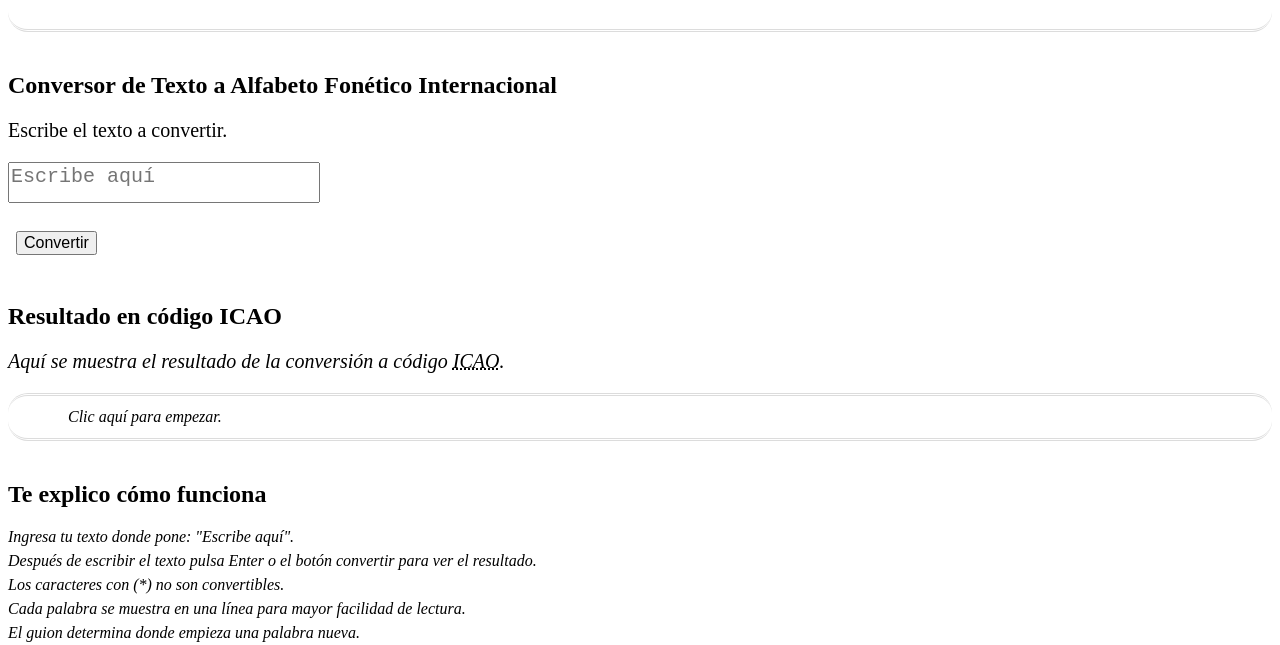
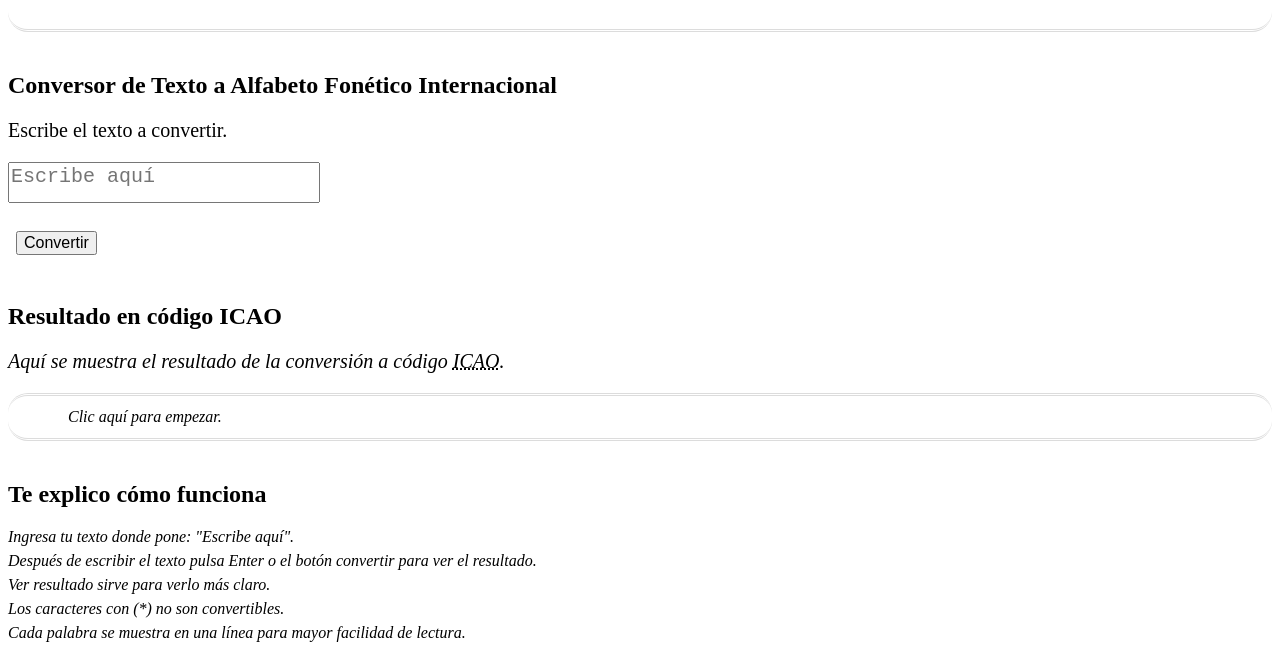
Before and after one commit to p3p2/alfabetofonetico, a plain HTML site: page index.html in a window 1280 px wide. Shown: the part 303-948 px from the top of the page. Drawn offline with Linux system fonts and the light colour scheme.

Commit message:
Update index.html

```diff
--- a/index.html
+++ b/index.html
@@ -89,6 +89,7 @@
             <h2 id="fncionamiento">Te explico cómo funciona</h2>
             <i class="block margin-botton">Ingresa tu texto donde pone: "Escribe aquí".</i>
             <i class="block margin-botton">Después de escribir el texto pulsa Enter o el botón convertir para ver el resultado.</i>
+            <i class="block margin-botton">Ver resultado sirve para verlo más claro.</i>
             <i class="block margin-botton">Los caracteres con (*) no son convertibles.</i>
             <i class="block margin-botton">Cada palabra se muestra en una línea para mayor facilidad de lectura.</i>
             <i class="block margin-botton">El guion determina donde empieza una palabra nueva.</i>
```
